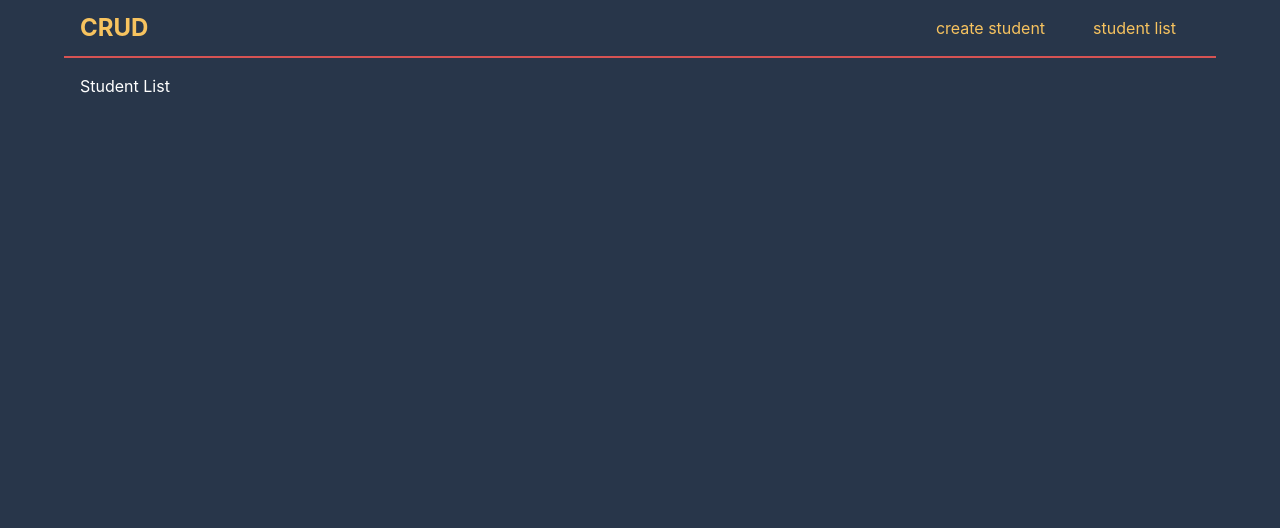
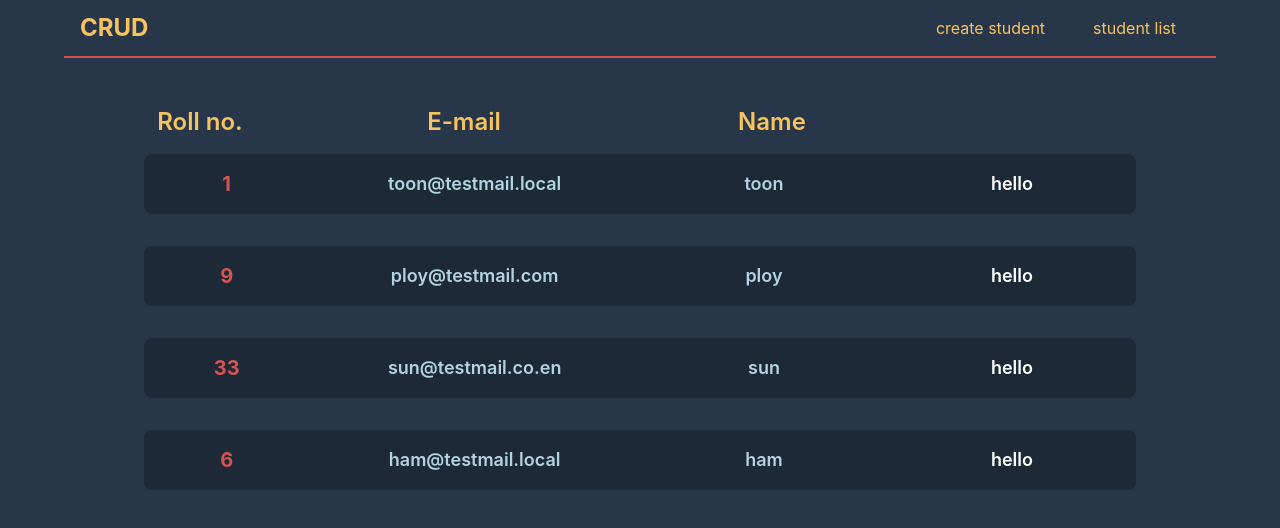
Before and after one commit to swekiiz/react-vite-crud-101, a React (Vite) app: page /student-list in a window 1280 px wide. Shown: the top 528 px of the page. Built offline with nearby package versions, Linux system fonts and the light colour scheme.

Commit message:
add student list page

```diff
--- a/package.json
+++ b/package.json
@@ -9,6 +9,7 @@
   },
   "dependencies": {
     "autoprefixer": "^10.3.1",
+    "axios": "^0.21.1",
     "postcss": "^8.3.5",
     "react": "^17.0.0",
     "react-dom": "^17.0.0",
--- a/src/components/form/CreateStudentForm.tsx
+++ b/src/components/form/CreateStudentForm.tsx
@@ -1,6 +1,7 @@
 import React, { useState } from 'react';
 import { FormInput } from 'components/input';
 import { OButton } from 'components/button';
+import axios from 'axios';
 
 export const CreateStudentForm: React.FC = (): JSX.Element => {
   const [name, setName] = useState<string>('');
@@ -22,7 +23,14 @@ export const CreateStudentForm: React.FC = (): JSX.Element => {
 
   const handleSubmit = (event: React.SyntheticEvent) => {
     event.preventDefault();
-    console.log({ name, email, rollNo });
+
+    const studentObject = {
+      name,
+      email,
+      rollNo,
+    };
+
+    axios.post('http://localhost:4000/student/create-student', studentObject).then((res) => console.log(res.data));
 
     resetForm();
   };
--- /dev/null
+++ b/src/components/headerTable/StudentTableHeader.tsx
@@ -0,0 +1,10 @@
+import React from 'react';
+
+export const StudentTableHeader: React.FC = (): JSX.Element => (
+  <header className="flex flex-row mb-4 w-full bg-transparent border-0">
+    <div className="w-2/12 text-center text-primary text-2xl font-semibold">Roll no.</div>
+    <div className="w-4/12 text-center text-primary text-2xl font-semibold">E-mail</div>
+    <div className="w-3/12 text-center text-primary text-2xl font-semibold">Name</div>
+    <div className="w-3/12 text-center text-lg font-semibold" />
+  </header>
+);
--- /dev/null
+++ b/src/components/headerTable/index.ts
@@ -0,0 +1 @@
+export { StudentTableHeader } from './StudentTableHeader';
--- /dev/null
+++ b/src/components/studentRow/Row.tsx
@@ -0,0 +1,16 @@
+import React from 'react';
+import { IStudent } from 'types/student';
+
+export interface IRow extends IStudent {
+  highlight?: boolean;
+}
+export const Row: React.FC<IRow> = ({ name, rollNo, email, highlight }: IRow) => {
+  return (
+    <div className="flex flex-row mb-8 py-4 w-full bg-darkest rounded-lg">
+      <div className="w-2/12 text-center text-secondary text-xl font-bold">{rollNo}</div>
+      <div className="w-4/12 text-center text-tertiary text-lg font-semibold">{email}</div>
+      <div className="w-3/12 text-center text-tertiary text-lg font-semibold">{name}</div>
+      <div className="w-3/12 text-center text-lg font-semibold">hello</div>
+    </div>
+  );
+};
--- /dev/null
+++ b/src/components/studentRow/index.ts
@@ -0,0 +1,2 @@
+export { Row } from './Row';
+export type { IRow } from './Row';
--- /dev/null
+++ b/src/mock/student.ts
@@ -0,0 +1,24 @@
+import { IStudent } from 'types/student';
+
+export const studentList: Array<IStudent> = [
+  {
+    name: 'toon',
+    email: 'toon@testmail.local',
+    rollNo: 1,
+  },
+  {
+    name: 'ploy',
+    email: 'ploy@testmail.com',
+    rollNo: 9,
+  },
+  {
+    name: 'sun',
+    email: 'sun@testmail.co.en',
+    rollNo: 33,
+  },
+  {
+    name: 'ham',
+    email: 'ham@testmail.local',
+    rollNo: 6,
+  },
+];
--- a/src/pages/studentList/index.tsx
+++ b/src/pages/studentList/index.tsx
@@ -1,10 +1,25 @@
 import React from 'react';
 import Desktop from 'layouts/DesktopWrapper';
+import { StudentTableHeader } from 'components/headerTable';
+import { Row } from 'components/studentRow';
+
+import { studentList } from 'mock/student';
 
 interface IStudentList {}
 
 const StudentList: React.FC<IStudentList> = ({}: IStudentList): JSX.Element => {
-  return <Desktop title="Student List">Student List</Desktop>;
+  return (
+    <Desktop title="Student List">
+      <section className="m-0 p-8">
+        <StudentTableHeader />
+        <div className="px-8 w-full">
+          {studentList.map((item, key) => (
+            <Row key={key} {...item} />
+          ))}
+        </div>
+      </section>
+    </Desktop>
+  );
 };
 
 export default StudentList;
```
Also changed, not shown: 2 other files (tests, documents, lock files or other folders).
